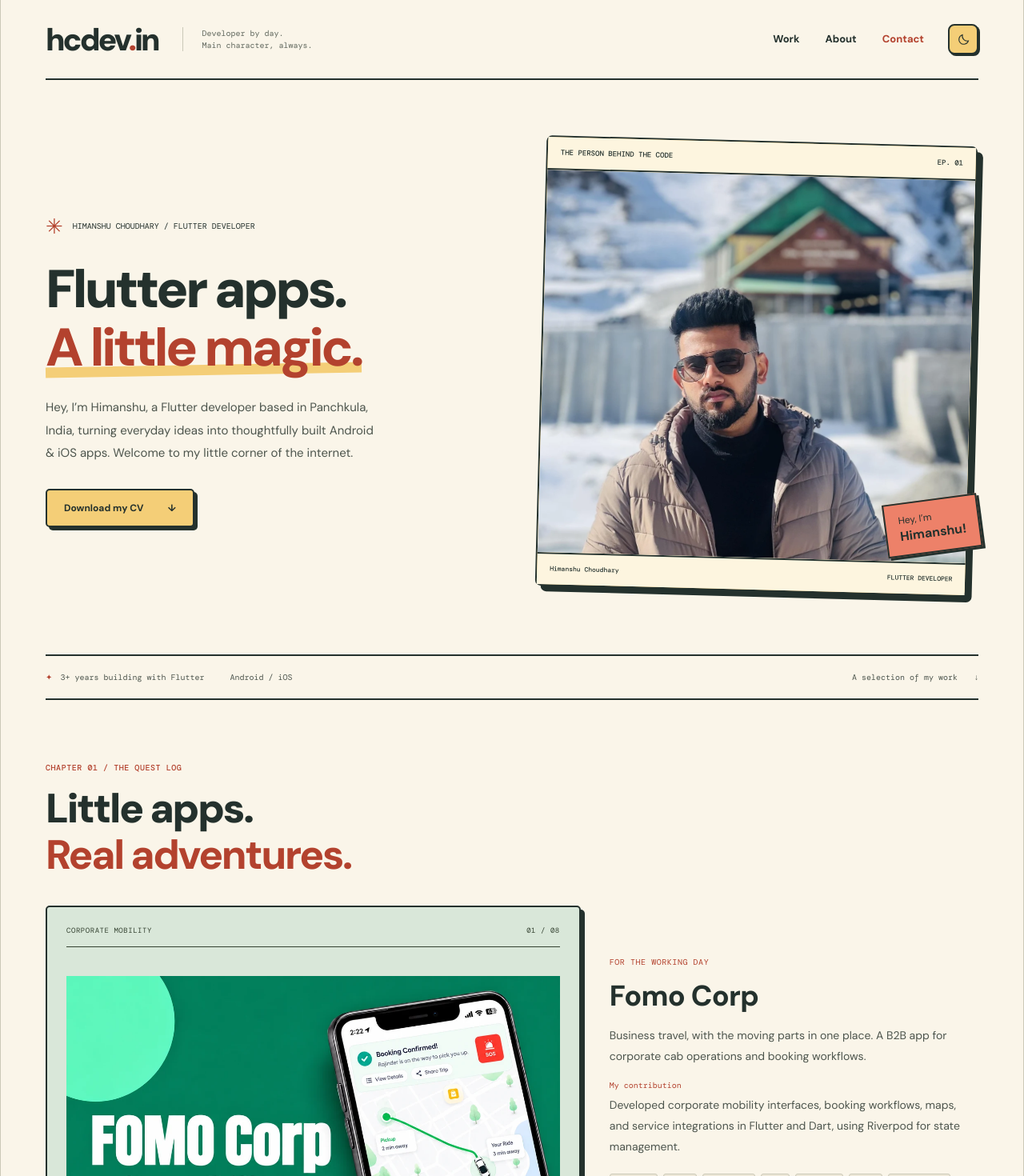
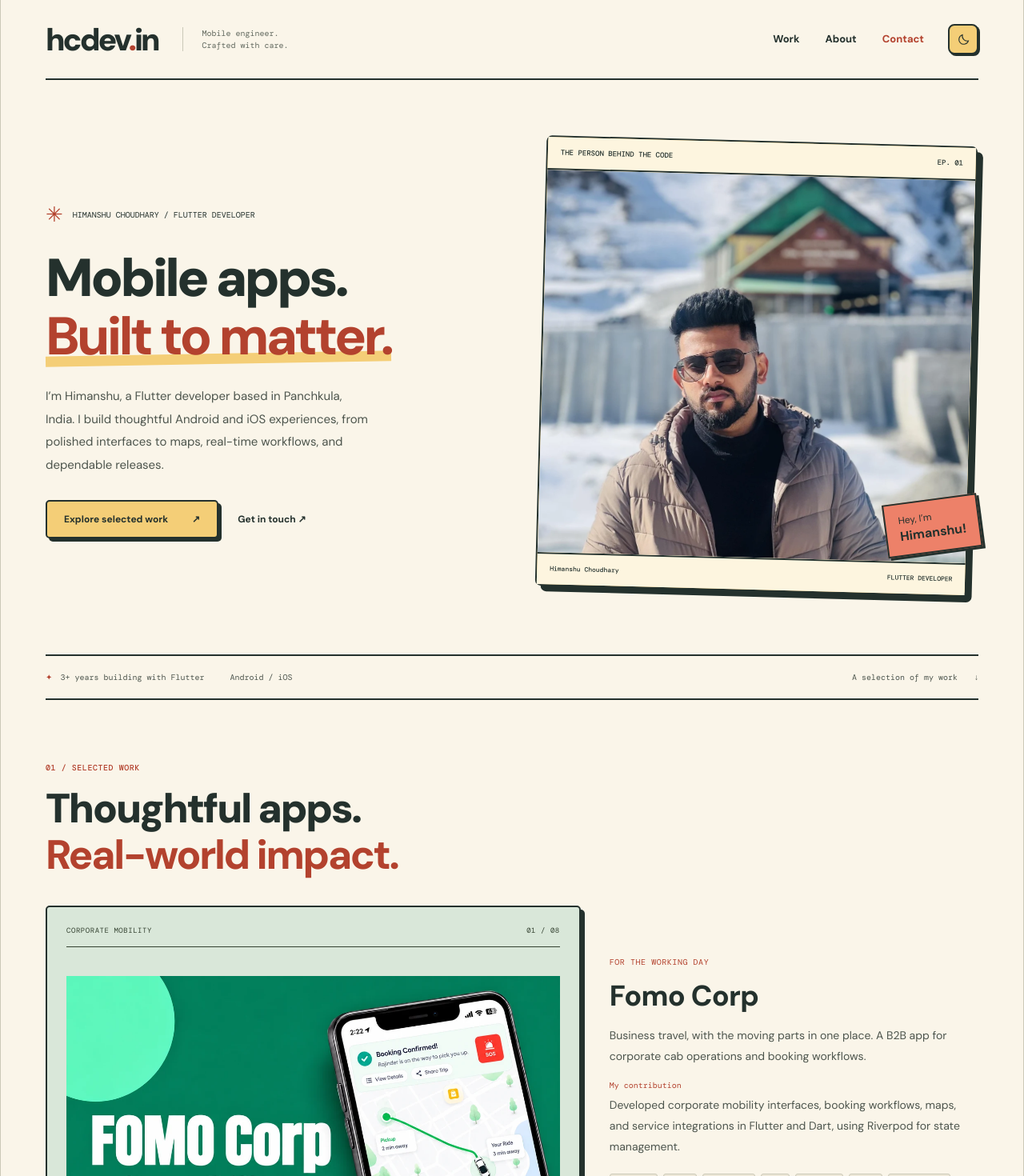
Before and after one commit to himanshuu-dev/hcdev, a Next.js app: page / in a window 1280 px wide. Shown: the top 1470 px of the page at 80% size. Built offline with nearby package versions, Linux system fonts and the light colour scheme.

Commit message:
feat: refocus portfolio hierarchy and primary actions

```diff
--- a/app/page.tsx
+++ b/app/page.tsx
@@ -26,14 +26,14 @@ export default function Home() {
     <StructuredData/>
     <a className="skip-link" href="#main">Skip to content</a>
     <div className="portfolio" id="home">
-      <header className="navbar"><a className="brand" href="#home" aria-label="hcdev.in — Himanshu Choudhary home">hcdev<span>.</span>in</a><span className="nav-caption">Developer by day.<br/>Main character, always.</span><nav aria-label="Main navigation"><a href="#work">Work</a><a href="#about">About</a><a href="#contact">Contact</a></nav><ThemeToggle/></header>
+      <header className="navbar"><a className="brand" href="#home" aria-label="hcdev.in — Himanshu Choudhary home">hcdev<span>.</span>in</a><span className="nav-caption">Mobile engineer.<br/>Crafted with care.</span><nav aria-label="Main navigation"><a href="#work">Work</a><a href="#about">About</a><a href="#contact">Contact</a></nav><ThemeToggle/></header>
       <main id="main">
         <section className="hero" aria-labelledby="intro-title">
-          <div className="hero-copy"><p className="eyebrow"><span className="tiny-cross" aria-hidden="true">✳</span> Himanshu Choudhary / Flutter developer</p><h1 id="intro-title">Flutter apps.<br/><em>A little magic.</em></h1><p className="hero-description">Hey, I’m Himanshu, a Flutter developer based in Panchkula, India, turning everyday ideas into thoughtfully built Android & iOS apps. Welcome to my little corner of the internet.</p><div className="hero-actions"><a className="button" href="/himanshu.pdf" download="Himanshu-Choudhary-CV.pdf">Download my CV <span aria-hidden="true">↓</span></a></div></div>
+          <div className="hero-copy"><p className="eyebrow"><span className="tiny-cross" aria-hidden="true">✳</span> Himanshu Choudhary / Flutter developer</p><h1 id="intro-title">Mobile apps.<br/><em>Built to matter.</em></h1><p className="hero-description">I’m Himanshu, a Flutter developer based in Panchkula, India. I build thoughtful Android and iOS experiences, from polished interfaces to maps, real-time workflows, and dependable releases.</p><div className="hero-actions"><a className="button" href="#work">Explore selected work <span aria-hidden="true">↗</span></a><a className="button-secondary" href="#contact">Get in touch <span aria-hidden="true">↗</span></a></div></div>
           <DeveloperScene/>
           <div className="hero-bottom"><span>3+ years building with Flutter</span><span>Android / iOS</span><a href="#work">A selection of my work <span aria-hidden="true">↓</span></a></div>
         </section>
-        <section id="work" className="work-section" aria-labelledby="work-title"><div className="section-heading"><p className="eyebrow">Chapter 01 / The quest log</p><h2 id="work-title">Little apps.<br/><em>Real adventures.</em></h2><p className="work-intro-note">Different problems. Different people.<br/>The same care for how it all works.</p></div>
+        <section id="work" className="work-section" aria-labelledby="work-title"><div className="section-heading"><p className="eyebrow">01 / Selected work</p><h2 id="work-title">Thoughtful apps.<br/><em>Real-world impact.</em></h2><p className="work-intro-note">Different problems. Different people.<br/>The same care for how it all works.</p></div>
           <div className="featured-projects">{data.projects.slice(0,2).map((project,index) => <article className={`feature feature-${index}`} key={project.title}><div className="feature-art"><div className="art-label"><span>{sectors[index]}</span><span>0{index+1} / 08</span></div><div className="feature-image"><Image src={project.image} alt={`${project.title} app screens`} fill sizes="(max-width: 700px) 90vw, 58vw"/></div><span className="art-foot">Flutter · Android & iOS</span></div><div className="feature-copy"><p className="eyebrow">{index === 0 ? "For the working day" : "For the way there"}</p><h3>{project.title}<span aria-hidden="true">↗</span></h3><p>{index === 0 ? "Business travel, with the moving parts in one place. A B2B app for corporate cab operations and booking workflows." : "From finding a ride to making a booking. A consumer cab app built around a clear, straightforward rider journey."}</p><p className="project-contribution"><strong>My contribution</strong>{project.description}</p><ul className="tags">{project.tags.map(tag => <li key={tag}>{tag}</li>)}</ul><StoreLinks project={project}/><a className="case-study-link" href="#fomo-case-study">Read the Fomo engineering story</a></div></article>)}</div>
           <section className="case-study" id="fomo-case-study" aria-labelledby="case-study-title">
             <header className="case-study-header"><p className="eyebrow">Field notes / Fomo Corp &amp; Fomo Cabs</p><h3 id="case-study-title">A ride is more than<br/><em>a moving pin.</em></h3><p>Two mobility products, with different booking journeys and the same need for dependable location and app state.</p></header>
@@ -45,7 +45,7 @@ export default function Home() {
             </ol></div>
             <div className="case-study-outcome"><div><p className="eyebrow">What shipped</p><p>Two released mobility apps, with work spanning booking, map animation, background tracking, offline data handling, and crash reduction.</p></div><div><p className="eyebrow">Engineering takeaway</p><p>For a mobility app, the work extends beyond the visible screen: location continuity, local data, and stability all shape the ride experience.</p></div></div>
           </section>
-          <div className="index-heading"><div><h3>Side quests, shipped.</h3><p>Food, health, commerce, and a few things in between.</p></div><span className="eyebrow">06 projects / Open to explore</span></div>
+          <div className="index-heading"><div><h3>More work, out in the world.</h3><p>Food, health, commerce, and a few things in between.</p></div><span className="eyebrow">06 additional projects</span></div>
           <div className="app-index">{data.projects.slice(2).map((project,index) => <article className="app-entry" key={project.title} aria-labelledby={`project-${index}`}>
             <div className="app-overview">
               <h4 className="app-entry-heading" id={`project-${index}`}><span className="project-number">0{index+3}</span><span className="index-name">{project.title}</span></h4>
@@ -59,18 +59,18 @@ export default function Home() {
             </details>
           </article>)}</div>
         </section>
-        <section id="about" className="about-section" aria-labelledby="about-title"><div className="section-rail"><p className="eyebrow">Chapter 02 / Character profile</p><h2 id="about-title">Meet the <br/><em>developer.</em></h2></div><div className="about-content"><p className="about-lead">I like making complex things feel simple on a small screen.</p><p>Over the past 3+ years, I’ve worked on mobility, food delivery, commerce, and health apps. My work covers the interface and everything it depends on: state management, APIs, maps, payments, and the journey to the app stores.</p><p>I care about code that the next developer can understand, and apps that people can use without thinking about the code at all.</p><div className="toolbox"><p className="eyebrow">Tools of the trade</p><ul>{data.skills.map(skill => <li key={skill}>{skill}</li>)}</ul></div></div></section>
-        <section className="development-section" aria-labelledby="development-title"><div className="development-heading"><p className="eyebrow">My skill tree</p><h2 id="development-title">More than <em>the interface.</em></h2><p>The parts of app development I work on, from the first screen to a store release.</p></div><ol className="development-list">{development.map((item,index) => <li key={item.title}><span className="project-number">0{index+1}</span><div><h3>{item.title}</h3><p>{item.description}</p><span className="eyebrow">{item.tools}</span></div></li>)}</ol></section>
+        <section id="about" className="about-section" aria-labelledby="about-title"><div className="section-rail"><p className="eyebrow">02 / About me</p><h2 id="about-title">The person <br/><em>behind the code.</em></h2></div><div className="about-content"><p className="about-lead">I like making complex things feel simple on a small screen.</p><p>Over the past 3+ years, I’ve worked on mobility, food delivery, commerce, and health apps. My work covers the interface and everything it depends on: state management, APIs, maps, payments, and the journey to the app stores.</p><p>I care about code that the next developer can understand, and apps that people can use without thinking about the code at all.</p><div className="toolbox"><p className="eyebrow">Tools of the trade</p><ul>{data.skills.map(skill => <li key={skill}>{skill}</li>)}</ul></div></div></section>
+        <section className="development-section" aria-labelledby="development-title"><div className="development-heading"><p className="eyebrow">Engineering practice</p><h2 id="development-title">Beyond <em>the interface.</em></h2><p>The parts of app development I work on, from the first screen to a store release.</p></div><ol className="development-list">{development.map((item,index) => <li key={item.title}><span className="project-number">0{index+1}</span><div><h3>{item.title}</h3><p>{item.description}</p><span className="eyebrow">{item.tools}</span></div></li>)}</ol></section>
         <section className="ai-workflow" aria-labelledby="ai-title">
-          <div className="ai-intro"><p className="eyebrow">Behind the build / AI in my workflow</p><h2 id="ai-title">A little AI.<br/><em>A lot of intention.</em></h2><p className="ai-tools">Codex <span aria-hidden="true">×</span> Claude</p><p>I use Codex and Claude throughout my projects, from the first implementation plan to debugging and code review. I bring the context, constraints, and engineering judgment.</p></div>
+          <div className="ai-intro"><p className="eyebrow">Behind the build / AI in my workflow</p><h2 id="ai-title">Thoughtful tools.<br/><em>Human decisions.</em></h2><p className="ai-tools">Codex <span aria-hidden="true">×</span> Claude</p><p>I use Codex and Claude throughout my projects, from the first implementation plan to debugging and code review. I bring the context, constraints, and engineering judgment.</p></div>
           <div className="ai-process"><ol>
             <li><span className="project-number">01 / THINK</span><h3>Explore the approach</h3><p>Plan features, compare architecture choices, and explore UI directions before turning an idea into focused implementation steps.</p></li>
             <li><span className="project-number">02 / BUILD</span><h3>Work through the code</h3><p>Give the tools project context, work in focused changes, and refine generated code to fit the app’s architecture and conventions.</p></li>
             <li><span className="project-number">03 / REFINE</span><h3>Get another perspective</h3><p>Investigate bugs, review diffs, and challenge edge cases. Check suggestions against the actual code, then test the behavior.</p></li>
           </ol><p className="ai-principle">My approach: AI assists. I make the decisions, review the code, and verify the result.</p></div>
         </section>
-        <section className="experience-section" aria-labelledby="experience-title"><div className="section-rail"><p className="eyebrow">Chapter 03 / The origin story</p><h2 id="experience-title">Where I’ve <br/><em>been building.</em></h2></div><ol className="timeline">{data.timeline.map((item,index) => <li key={item.subtitle}><p className="eyebrow">{item.year}</p><h3>{item.subtitle}</h3><p className="role">{item.title}</p><p>{index===0 ? "Built Fomo Corp and Fomo Cabs: two Flutter mobility products covering business travel, rider booking, maps, and cross-platform interfaces." : index===1 ? "Developed and maintained cross-platform apps. Integrated Firebase, built state management with Riverpod, GetX, and Provider, and refactored older codebases." : item.description}</p></li>)}</ol></section>
-        <section id="contact" className="contact" aria-labelledby="contact-title"><div className="contact-top"><p className="eyebrow">Next chapter / Let’s collaborate</p></div><h2 id="contact-title">Got an idea?<br/><em>Let’s build it.</em></h2><div className="contact-bottom"><div><p>For a project, a role, or a good conversation.</p><a className="email" href="mailto:bohimanshu@gmail.com">bohimanshu@gmail.com</a><ContactActions/></div><div className="socials">{socialLinks.map(link => <a href={link.url} target="_blank" rel="noopener noreferrer" key={link.label}>{link.label}</a>)}</div></div></section>
+        <section className="experience-section" aria-labelledby="experience-title"><div className="section-rail"><p className="eyebrow">03 / Experience</p><h2 id="experience-title">Where I’ve <br/><em>built and learned.</em></h2></div><ol className="timeline">{data.timeline.map((item,index) => <li key={item.subtitle}><p className="eyebrow">{item.year}</p><h3>{item.subtitle}</h3><p className="role">{item.title}</p><p>{index===0 ? "Built Fomo Corp and Fomo Cabs: two Flutter mobility products covering business travel, rider booking, maps, and cross-platform interfaces." : index===1 ? "Developed and maintained cross-platform apps. Integrated Firebase, built state management with Riverpod, GetX, and Provider, and refactored older codebases." : item.description}</p></li>)}</ol></section>
+        <section id="contact" className="contact" aria-labelledby="contact-title"><div className="contact-top"><p className="eyebrow">Have something in mind? / Let’s talk</p></div><h2 id="contact-title">Got an idea?<br/><em>Let’s build it.</em></h2><div className="contact-bottom"><div><p>For a project, a role, or a good conversation.</p><a className="email" href="mailto:bohimanshu@gmail.com">bohimanshu@gmail.com</a><ContactActions/></div><div className="socials">{socialLinks.map(link => <a href={link.url} target="_blank" rel="noopener noreferrer" key={link.label}>{link.label}</a>)}</div></div></section>
       </main><footer><a className="brand" href="#home" aria-label="hcdev.in home">hcdev<span>.</span>in</a><p>Himanshu Choudhary · Flutter developer</p><a href="#home">Back to top ↑</a></footer>
     </div>
   </>;
```
